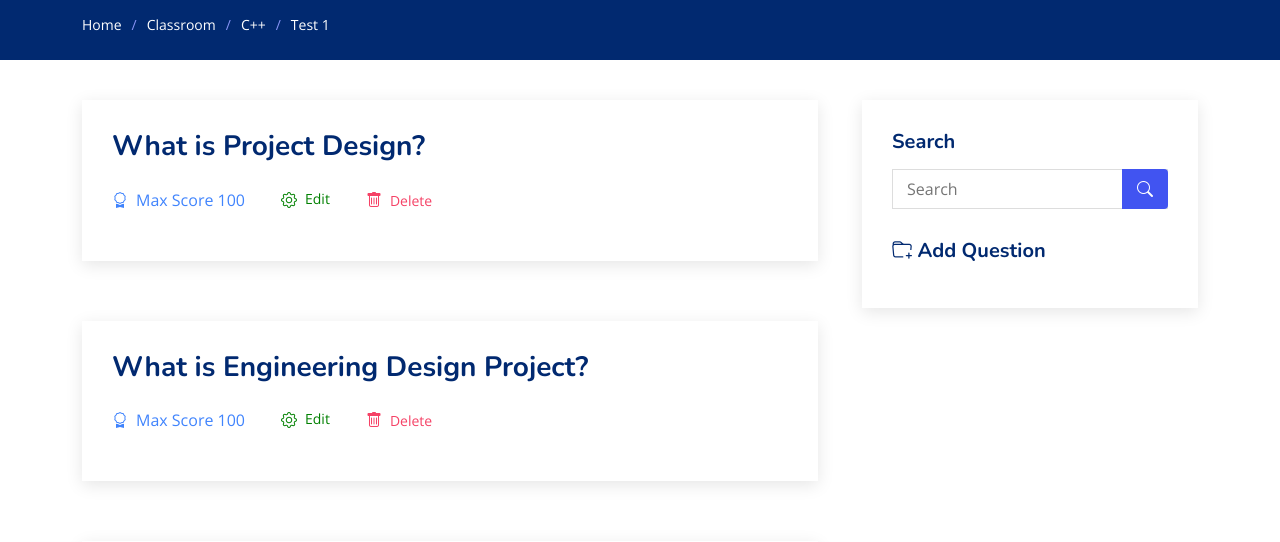
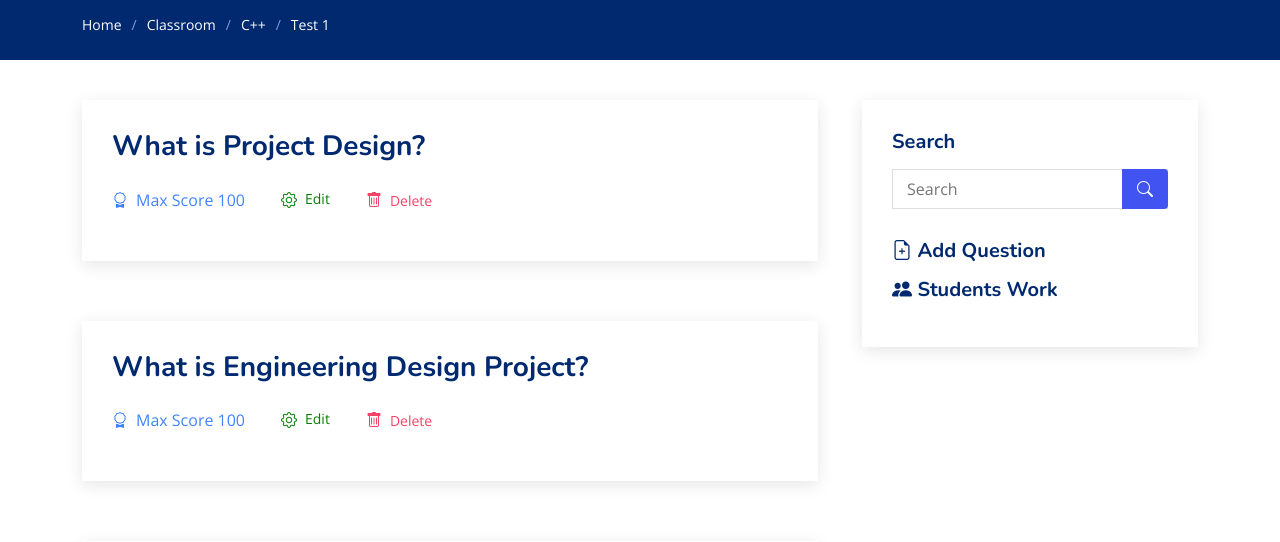
Before and after one commit to igokulganesh/DescriptiveAnswerEvalution, a Django app: page /1/view_test in a window 1280 px wide. Shown: the part 83-625 px from the top of the page. Run offline with Django 3.2, Linux system fonts and the light colour scheme; a user stored in the database is signed in; data comes from the database, SQL or seed files in the repository; some libraries are stand-ins or nearby versions.

Commit message:
Update view_test.html

```diff
--- a/templates/teachers/view_test.html
+++ b/templates/teachers/view_test.html
@@ -46,7 +46,6 @@
     <!-- ======= Breadcrumbs ======= -->
     <section class="breadcrumbs">
       <div class="container">
-
         <ol>
           <li><a href="{% url 'home' %}">Home</a></li>
           <li><a href="{% url 'dashboard' %}">Classroom</a></li>
@@ -124,7 +123,9 @@
               </div><!-- End sidebar search formn-->
 
 
-              <a href="{% url 'create_qn' test.id %}"><h3 class="sidebar-title bi bi-folder-plus"> Add Question</h3><i class=""></i></a>
+              <a href="{% url 'create_qn' test.id %}"><h3 class="sidebar-title bi bi-file-earmark-plus"> Add Question</h3><i class=""></i></a>
+
+              <a href="{% url 'create_qn' test.id %}"><h3 class="sidebar-title bi bi-people-fill"> Students Work </h3><i class=""></i></a>
 
             </div><!-- End sidebar -->
 
```
